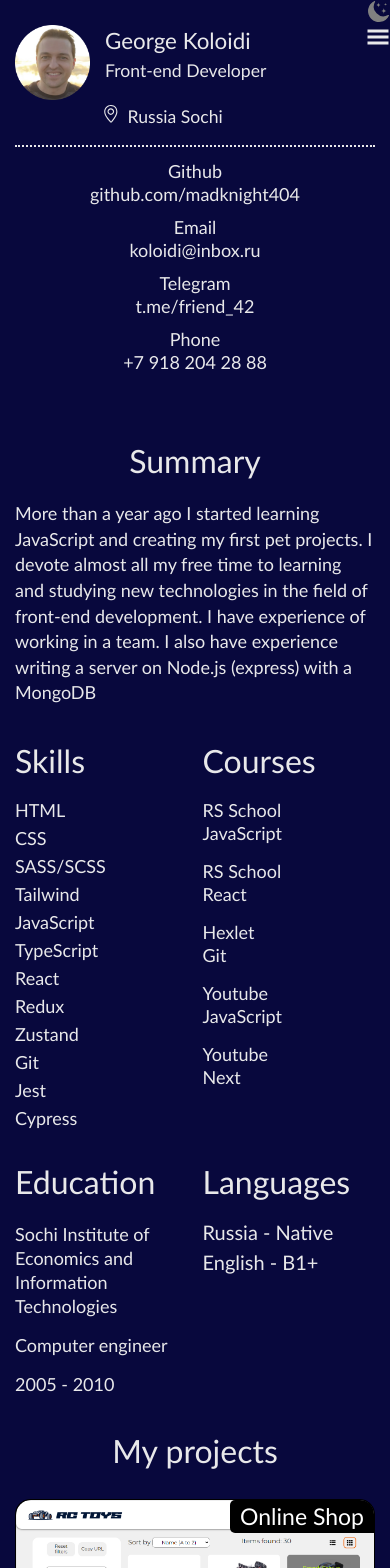
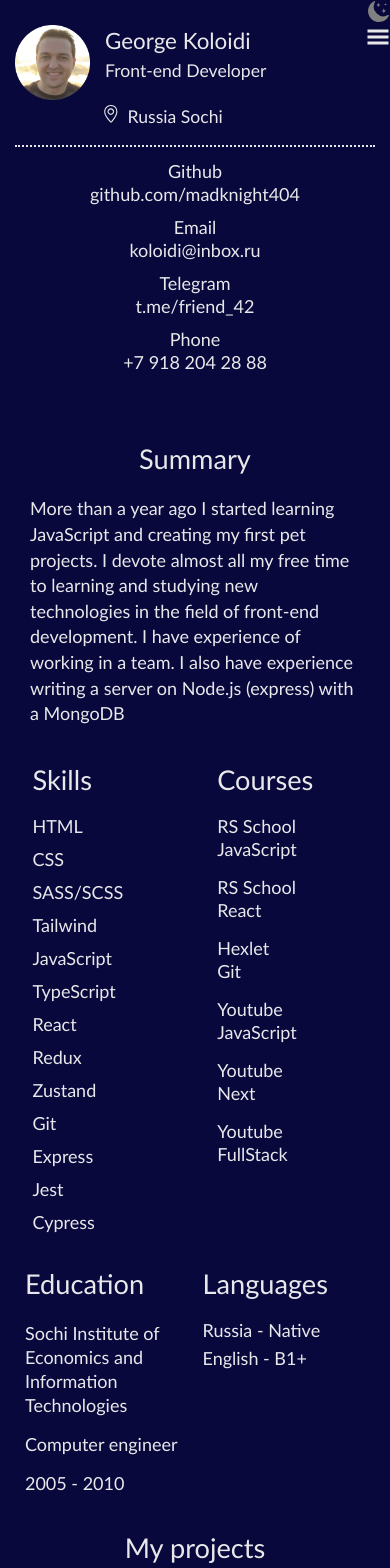
Before and after one commit to MaDKnighT404/my-cv, a React (Vite) app: page / in a window 390 px wide. Shown: the top 1568 px of the page. Built offline with nearby package versions, Linux system fonts and the light colour scheme.

Commit message:
fix: main grid responsive

```diff
--- a/src/components/Main/Courses/Courses.module.scss
+++ b/src/components/Main/Courses/Courses.module.scss
@@ -1,5 +1,9 @@
 .courses {
   grid-area: cours;
+
+  @media (max-width: 540px) {
+    justify-self: center;
+  }
 
   &__content {
     display: flex;
--- a/src/components/Main/Courses/Courses.tsx
+++ b/src/components/Main/Courses/Courses.tsx
@@ -41,6 +41,15 @@ export const Courses = () => {
             <span className={styles.courses__name}>Next</span>
           </a>
         </li>
+        <li className={styles.courses__item}>
+          <a
+            className={styles.courses__link}
+            href="https://www.youtube.com/watch?v=GQ_pTmcXNrQ&t=12341s&ab_channel=ArchakovBlog"
+          >
+            <span className={styles.courses__source}>Youtube</span>
+            <span className={styles.courses__name}>FullStack</span>
+          </a>
+        </li>
       </ul>
     </article>
   );
--- a/src/components/Main/Education/Education.module.scss
+++ b/src/components/Main/Education/Education.module.scss
@@ -1,6 +1,9 @@
 .education {
   grid-area: educ;
-  margin-top: 15px;
+
+  @media (max-width: 540px) {
+    justify-self: center;
+  }
 
   @media (max-width: 768px) {
     margin-top: 0;
@@ -15,8 +18,5 @@
     flex-direction: column;
     gap: 15px;
     line-height: 1.5rem;
-
-    @media (max-width: 768px) {
-    }
   }
 }
--- a/src/components/Main/Languages/Languages.module.scss
+++ b/src/components/Main/Languages/Languages.module.scss
@@ -1,23 +1,9 @@
 .languages {
   grid-area: lang;
-  margin-top: 15px;
-
-  @media (max-width: 768px) {
-    margin-top: 0;
-  }
-
-  &__title {
-    text-align: left;
-  }
 
   &__list {
     display: flex;
     flex-direction: column;
     gap: 10px;
-    font-size: 20px;
-
-    @media (max-width: 768px) {
-      margin-top: 0px;
-    }
   }
 }
--- a/src/components/Main/Main.module.scss
+++ b/src/components/Main/Main.module.scss
@@ -14,7 +14,7 @@
       'lang proj proj'
       '. proj proj';
     grid-template-columns: 200px 1fr 1fr;
-    gap: 25px;
+    gap: 15px;
 
     @media (max-width: 768px) {
       margin-left: 0px;
@@ -26,16 +26,16 @@
       grid-template-columns: 1fr 1fr 1fr;
     }
 
-    @media (max-width: 570px) {
+    @media (max-width: 540px) {
       grid-template-areas:
-        'sum sum'
-        'skills cours'
-        'skills cours'
-        'skills cours'
-        'educ lang'
-        'proj proj ';
+        'sum sum sum sum sum sum sum sum'
+        'skills skills skills cours cours cours cours cours'
+        'skills skills skills cours cours cours cours cours'
+        'skills skills skills cours cours cours cours cours'
+        'educ educ educ educ lang lang lang lang'
+        'proj proj proj proj proj proj proj proj';
       gap: 15px;
-      grid-template-columns: 1fr 1fr;
+      grid-template-columns: 1fr 1fr 1fr 1fr 1fr 1fr 1fr 1fr;
     }
   }
 }
--- a/src/components/Main/Projects/Projects.module.scss
+++ b/src/components/Main/Projects/Projects.module.scss
@@ -17,7 +17,7 @@
       grid-template-columns: 1fr 1fr;
     }
 
-    @media (max-width: 580px) {
+    @media (max-width: 540px) {
       grid-template-columns: 1fr;
     }
   }
--- a/src/components/Main/Skills/Skills.module.scss
+++ b/src/components/Main/Skills/Skills.module.scss
@@ -1,17 +1,14 @@
 .skills {
   grid-area: skills;
+
+  @media (max-width: 540px) {
+    justify-self: center;
+  }
 
   &__list {
     display: flex;
     flex-direction: column;
     gap: 15px;
-
-    @media (max-width: 768px) {
-      flex-direction: row;
-      flex-wrap: wrap;
-      justify-content: space-between;
-      gap: 10px;
-    }
   }
 
   &__list-item {
--- a/src/components/Main/Skills/Skills.tsx
+++ b/src/components/Main/Skills/Skills.tsx
@@ -15,6 +15,7 @@ export const Skills = () => {
         <li className={styles['skills__list-item']}>Redux</li>
         <li className={styles['skills__list-item']}>Zustand</li>
         <li className={styles['skills__list-item']}>Git</li>
+        <li className={styles['skills__list-item']}>Express</li>
         <li className={styles['skills__list-item']}>Jest</li>
         <li className={styles['skills__list-item']}>Cypress</li>
       </ul>
--- a/src/components/Main/Summary/Summary.module.scss
+++ b/src/components/Main/Summary/Summary.module.scss
@@ -9,5 +9,9 @@
 
   &__content {
     line-height: 1.6rem;
+
+    @media (max-width: 540px) {
+      padding: 0 15px;
+    }
   }
 }
--- a/src/styles/index.scss
+++ b/src/styles/index.scss
@@ -6,16 +6,16 @@
 
 body {
   font-family: 'Trebuchet MS', 'Lucida Sans Unicode', 'Lucida Grande', 'Lucida Sans', Arial,
-  sans-serif;
+    sans-serif;
   font-size: 18px;
 }
 
-
 h2 {
   font-size: 2rem;
-  margin-bottom: 1.2rem;
+  margin: 1.2rem 0;
 
-  @media (max-width:570px) {
-      margin: 1.5rem 0;
+  @media (max-width: 768px) {
+    margin: 1.5rem 0;
+    font-size: 1.7rem;
   }
 }
```
